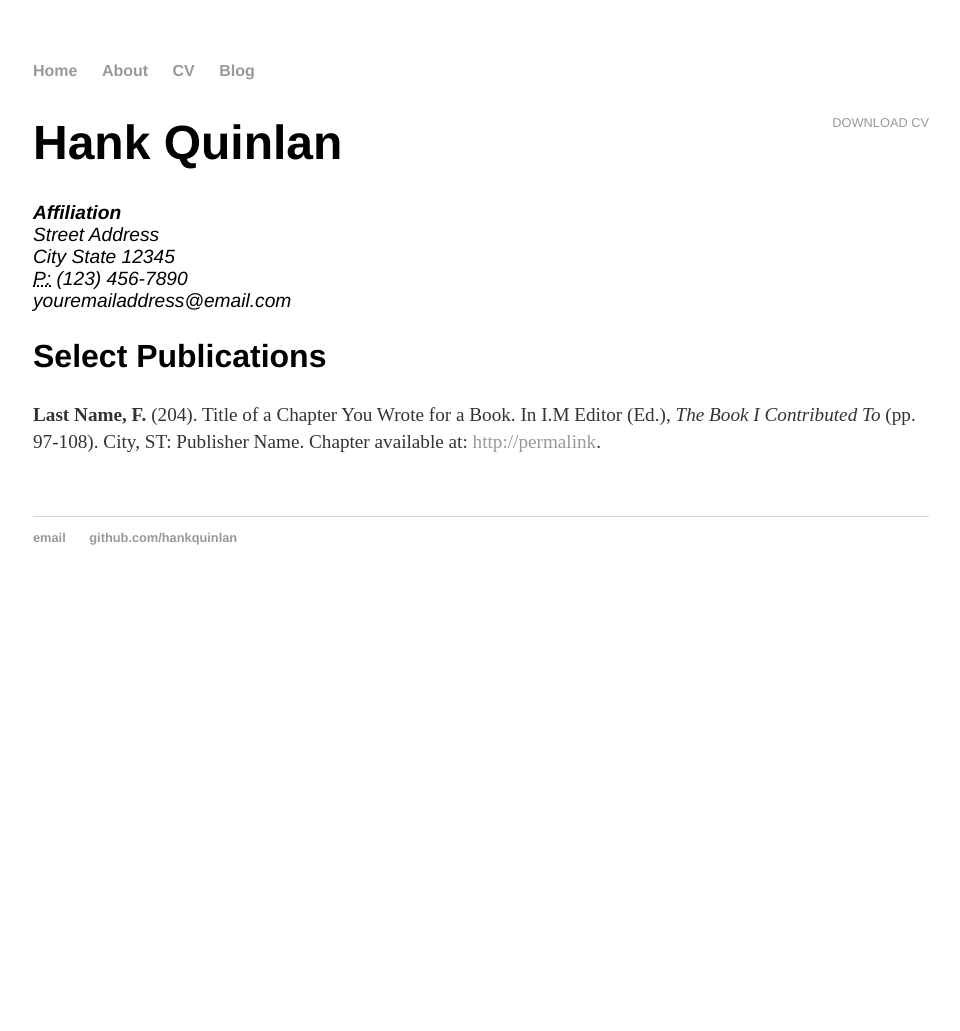
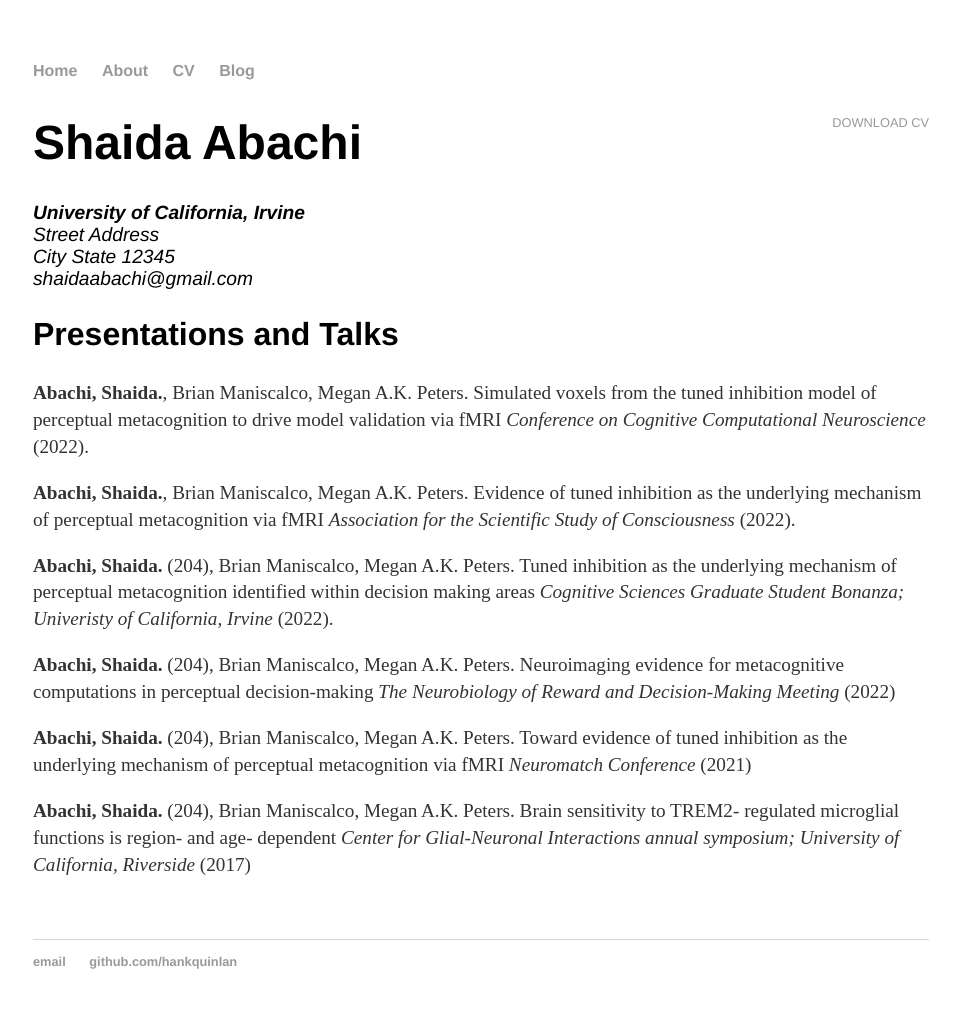
Before and after one commit to shaida-abachi/shaida-abachi.github.io, a Jekyll site: the page built from cv/index.html, in a window 1280 px wide. Shown: the whole page, without its empty margins (159-1119 px from the left). Built offline with Jekyll 4.4.1, drawn with Linux system fonts in a browser that asks for light colours; before the commit the page ends 900 px from its top, so only the background shows below that.

Commit message:
Update index.html
add conferences

```diff
--- a/cv/index.html
+++ b/cv/index.html
@@ -5,18 +5,20 @@ title: CV of Your Name
 
 	<div class="cv">
 		<a href="#" class="download" title="Download CV as PDF">Download CV</a>
-					<h1>Hank Quinlan</h1>
+					<h1>Shaida Abachi</h1>
 					<address>
-					<strong>Affiliation</strong><br>
+					<strong>University of California, Irvine</strong><br>
 					Street Address<br>
 					City State 12345<br>
-					<abbr title="phone">P:</abbr> (123) 456-7890<br>
-					<span class="obfuscate">youremailaddress@email.com</span>
+					<span class="obfuscate">shaidaabachi@gmail.com</span>
 					</address>
 
-					<h2>Select Publications</h2>
+					<h2>Presentations and Talks</h2>
 
-					<p><strong>Last Name, F.</strong> (204). Title of a Chapter You Wrote for a Book. In I.M Editor (Ed.), <em>The Book I Contributed To</em> (pp. 97-108). City, ST: Publisher Name. Chapter available at: <a href="#">http://permalink</a>.
-
-
+					<p><strong>Abachi, Shaida.</strong>, Brian Maniscalco, Megan A.K. Peters. Simulated voxels from the tuned inhibition model of perceptual metacognition to drive model validation via fMRI <em>Conference on Cognitive Computational Neuroscience</em> (2022).<br>
+					<p><strong>Abachi, Shaida.</strong>, Brian Maniscalco, Megan A.K. Peters. Evidence of tuned inhibition as the underlying mechanism of perceptual metacognition via fMRI <em>Association for the Scientific Study of Consciousness</em> (2022).<br>
+					<p><strong>Abachi, Shaida.</strong> (204), Brian Maniscalco, Megan A.K. Peters. Tuned inhibition as the underlying mechanism of perceptual metacognition identified within decision making areas <em>Cognitive Sciences Graduate Student Bonanza; Univeristy of California, Irvine</em> (2022).<br>
+					<p><strong>Abachi, Shaida.</strong> (204), Brian Maniscalco, Megan A.K. Peters. Neuroimaging evidence for metacognitive computations in perceptual decision-making <em>The Neurobiology of Reward and Decision-Making Meeting</em> (2022)<br>
+					<p><strong>Abachi, Shaida.</strong> (204), Brian Maniscalco, Megan A.K. Peters. Toward evidence of tuned inhibition as the underlying mechanism of perceptual metacognition via fMRI <em>Neuromatch Conference</em> (2021)<br>
+					<p><strong>Abachi, Shaida.</strong> (204), Brian Maniscalco, Megan A.K. Peters. Brain sensitivity to TREM2- regulated microglial functions is region- and age- dependent <em>Center for Glial-Neuronal Interactions annual symposium; University of California, Riverside </em> (2017)<br>
 	</div>
```
